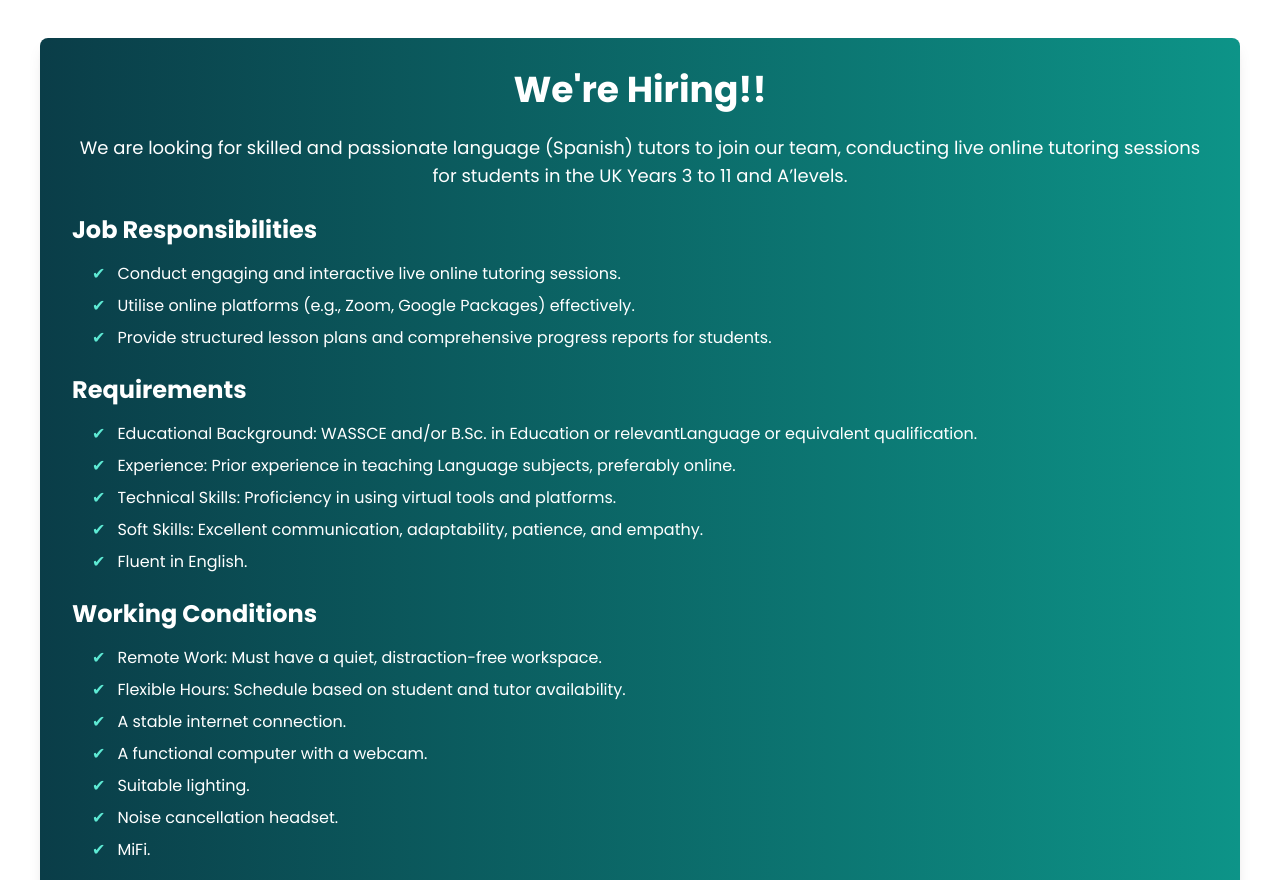
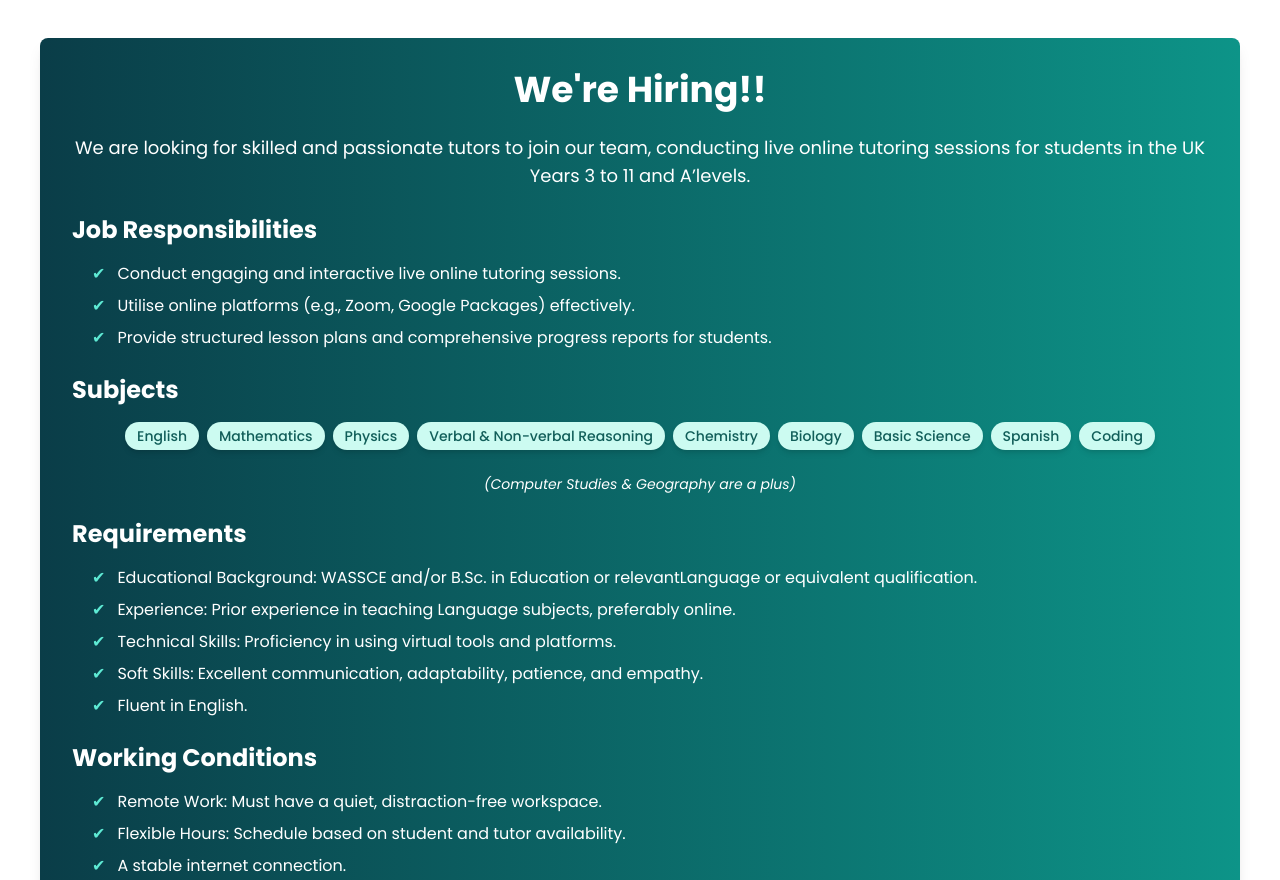
Before and after one commit to Phemmy-Dev/The-Light-Tutors-New-Website, a React (Vite) app: page /become-a-tutor in a window 1280 px wide. Shown: the part 2080-2960 px from the top of the page. Built offline with nearby package versions, Linux system fonts and the light colour scheme.

Commit message:
Updated hiring

```diff
--- a/src/components/pages/BecomeATutor/Becomeatutor.jsx
+++ b/src/components/pages/BecomeATutor/Becomeatutor.jsx
@@ -215,8 +215,7 @@ const Becomeatutor = () => {
             whileInView={{ opacity: 1, y: 0 }}
             transition={{ duration: 0.8, ease: "easeOut", delay: 0.4 }}
           >
-            We are looking for skilled and passionate language (Spanish) tutors to join our team, conducting live online tutoring sessions for students in the UK Years 3 to 11 and A’levels.
-
+            We are looking for skilled and passionate tutors to join our team, conducting live online tutoring sessions for students in the UK Years 3 to 11 and A’levels.
           </motion.p>
 
           <motion.h2
@@ -263,6 +262,53 @@ const Becomeatutor = () => {
             initial={{ opacity: 0, y: 20 }}
             whileInView={{ opacity: 1, y: 0 }}
             transition={{ duration: 0.8, ease: "easeOut", delay: 1.0 }}
+          >
+            Subjects
+          </motion.h2>
+          <motion.div
+            className="mb-6 flex flex-wrap gap-2 justify-center"
+            initial="hidden"
+            whileInView="visible"
+            viewport={{ once: true, amount: 0.5 }}
+            variants={{
+              hidden: { opacity: 0 },
+              visible: {
+                opacity: 1,
+                transition: { staggerChildren: 0.1, delayChildren: 1.0 },
+              },
+            }}
+          >
+            {[
+              "English", "Mathematics", "Physics", "Verbal & Non-verbal Reasoning",
+              "Chemistry", "Biology", "Basic Science", "Spanish", "Coding"
+            ].map((subject, index) => (
+              <motion.span
+                key={index}
+                className="bg-teal-100 text-teal-800 px-3 py-1 rounded-full text-sm font-medium shadow-md hover:shadow-lg transition-shadow duration-200"
+                variants={{
+                  hidden: { opacity: 0, scale: 0.8 },
+                  visible: { opacity: 1, scale: 1 },
+                }}
+                whileHover={{ scale: 1.05 }}
+              >
+                {subject}
+              </motion.span>
+            ))}
+          </motion.div>
+          <motion.p
+            className="text-center mb-6 text-sm italic opacity-90"
+            initial={{ opacity: 0, y: 20 }}
+            whileInView={{ opacity: 1, y: 0 }}
+            transition={{ duration: 0.8, ease: "easeOut", delay: 1.2 }}
+          >
+            (Computer Studies & Geography are a plus)
+          </motion.p>
+
+          <motion.h2
+            className="text-2xl font-bold mb-4"
+            initial={{ opacity: 0, y: 20 }}
+            whileInView={{ opacity: 1, y: 0 }}
+            transition={{ duration: 0.8, ease: "easeOut", delay: 1.4 }}
           >
             Requirements
           </motion.h2>
@@ -350,7 +396,7 @@ const Becomeatutor = () => {
             // transition={{ duration: 0.8, ease: "easeOut", delay: 1.8 }}
           >
             <a
-              href="https://forms.gle/mAYpUmGC81Mt3maL9"
+              href="https://www.careers-page.com/thelightutors"
               target="_blank"
               className="px-6 py-3 bg-white text-black font-semibold rounded-lg shadow-lg hover:bg-gray-100 transition duration-200"
             >
```
